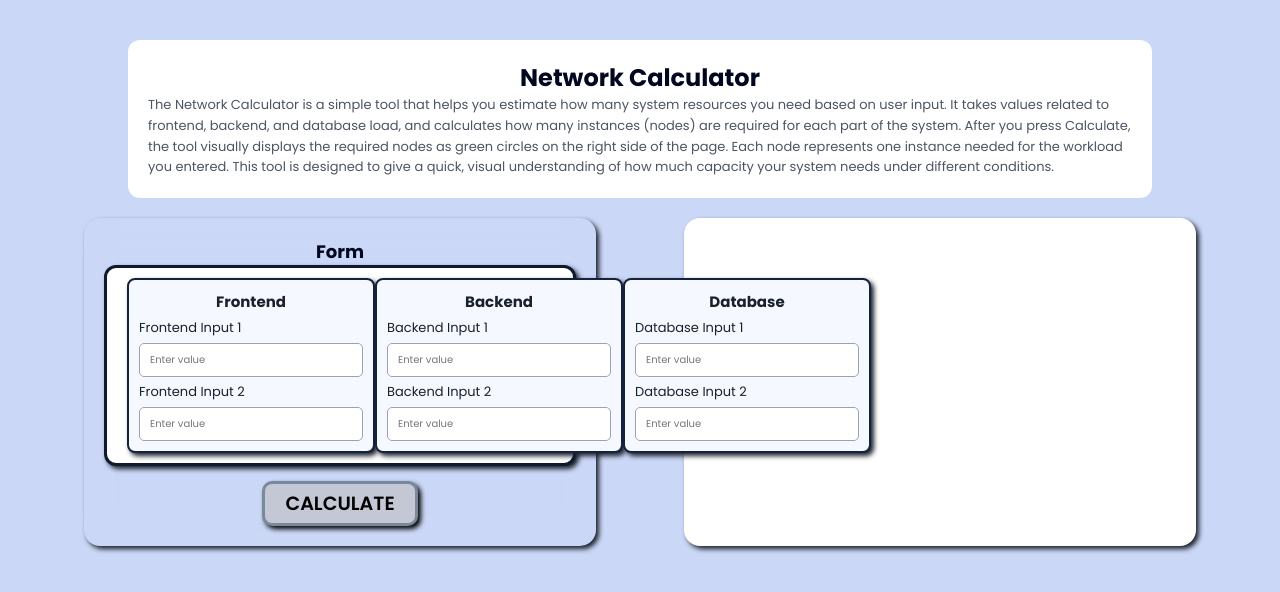
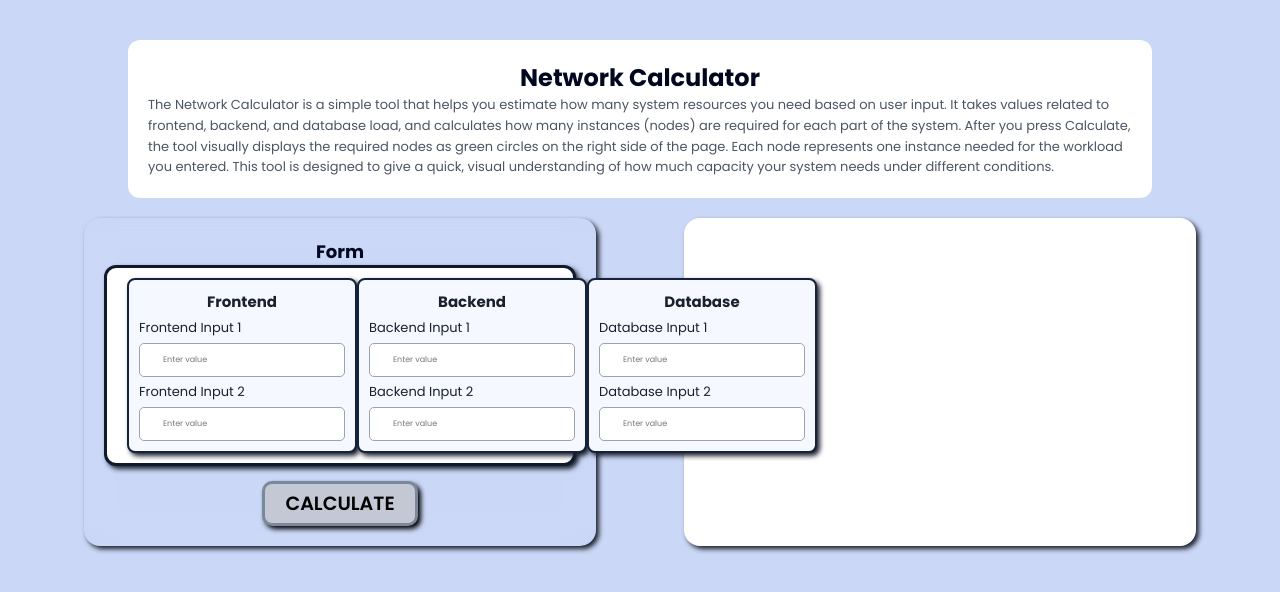
Before and after one commit to Black-Hawks-Codeworks/network-calculator, a React (Vite) app: page / in a window 1280 px wide. Shown: the top 592 px of the page. Built offline with nearby package versions, Linux system fonts and the light colour scheme.

Commit message:
added calculator-input and fixed components for page

```diff
--- /dev/null
+++ b/src/modules/home/components/calculator-input.jsx
@@ -0,0 +1,18 @@
+import styles from './calculator-input.module.css';
+
+export default function CalculatorInput({ id, label }) {
+  return (
+    <div className={styles.fieldRow}>
+      <label htmlFor={id} className={styles.fieldLabel}>
+        {label}
+      </label>
+
+      <input
+        id={id}
+        className={styles.fieldInput}
+        type="number"
+        placeholder="Enter value"
+      />
+    </div>
+  );
+}
--- /dev/null
+++ b/src/modules/home/components/calculator-input.module.css
@@ -0,0 +1,16 @@
+.fieldRow {
+  display: flex;
+  flex-direction: column;
+  gap: 5px;
+}
+
+.fieldLabel {
+  font-size: 13px;
+}
+
+.fieldInput {
+  padding: 10px 23px;
+  border-radius: 5px;
+  border: 1px solid hsl(218, 11%, 65%);
+  font-size: 8px;
+}
--- a/src/modules/home/page.jsx
+++ b/src/modules/home/page.jsx
@@ -1,3 +1,4 @@
+import CalculatorInput from './components/calculator-input';
 import styles from './page.module.css';
 
 export default function HomePage() {
@@ -8,10 +9,11 @@ export default function HomePage() {
         <h2 className={styles.title}>Network Calculator</h2>
         <p className={styles.text}>
           The Network Calculator is a simple tool that helps you estimate how many system resources you need based on
-          user input. It takes values related to frontend, backend, and database load, and calculates how many instances (nodes) are required for each part of the system. After you press
-          Calculate, the tool visually displays the required nodes as green circles on the right side of the page. Each
-          node represents one instance needed for the workload you entered. This tool is designed to give a quick,
-          visual understanding of how much capacity your system needs under different conditions.
+          user input. It takes values related to frontend, backend, and database load, and calculates how many instances
+          (nodes) are required for each part of the system. After you press Calculate, the tool visually displays the
+          required nodes as green circles on the right side of the page. Each node represents one instance needed for
+          the workload you entered. This tool is designed to give a quick, visual understanding of how much capacity
+          your system needs under different conditions.
         </p>
       </section>
 
@@ -24,44 +26,31 @@ export default function HomePage() {
             {/* FRONTEND */}
             <div className={styles.group}>
               <h3 className={styles.groupTitle}>Frontend</h3>
-
-              <label htmlFor="frontendInput1" className={styles.fieldLabel}>Frontend Input 1</label>
-              <input id="frontendInput1" className={styles.fieldInput} type='number' placeholder='Enter value' />
-
-
-              <label htmlFor="frontendInput2" className={styles.fieldLabel}>Frontend Input 2</label>
-              <input id="frontendInput2" className={styles.fieldInput} type='number' placeholder='Enter value' />
+              <CalculatorInput id='frontendInput1' label='Frontend Input 1' />
+              <CalculatorInput id='frontendInput2' label='Frontend Input 2' />
             </div>
 
             {/* BACKEND */}
             <div className={styles.group}>
               <h3 className={styles.groupTitle}>Backend</h3>
 
-              <label htmlFor="backendInput1" className={styles.fieldLabel}>Backend Input 1</label>
-              <input id="backendInput1" className={styles.fieldInput} type='number' placeholder='Enter value' />
-
-              <label htmlFor="backendInput2" className={styles.fieldLabel}>Backend Input 2</label>
-              <input id="backendInput2" className={styles.fieldInput} type='number' placeholder='Enter value' />
+              <CalculatorInput id='backendInput1' label='Backend Input 1' />
+              <CalculatorInput id='backendInput2' label='Backend Input 2' />
             </div>
 
             {/* DATABASE */}
             <div className={styles.group}>
               <h3 className={styles.groupTitle}>Database</h3>
 
-              <label htmlFor="dbInput1" className={styles.fieldLabel}>Database Input 1</label>
-              <input id="dbInput1" className={styles.fieldInput} type='number' placeholder='Enter value' />
-
-              <label htmlFor="dbInput2" className={styles.fieldLabel}>Database Input 2</label>
-              <input id="dbInput2" className={styles.fieldInput} type='number' placeholder='Enter value' />
+              <CalculatorInput id='dbInput1' label='Database Input 1' />
+              <CalculatorInput id='dbInput2' label='Database Input 2' />
             </div>
           </div>
 
           <button className={styles.calculateButton}>CALCULATE</button>
         </section>
 
-        <section className={styles.outputBox}>
-          {/*εδώ θα εμφανίζονται οι κόμβοι μετά τον υπολογισμό*/}
-        </section>
+        <section className={styles.outputBox}>{/*εδώ θα εμφανίζονται οι κόμβοι μετά τον υπολογισμό*/}</section>
       </div>
     </div>
   );
--- a/src/modules/home/page.module.css
+++ b/src/modules/home/page.module.css
@@ -93,19 +93,6 @@
   text-align: center;
 }
 
-/* Κάθε label και input */
-
-.fieldLabel {
-  font-size: 13px;
-}
-
-.fieldInput {
-  padding: 8px 10px;
-  border-radius: 5px;
-  border: 1px solid hsl(218, 11%, 65%);
-  font-size: 10px;
-}
-
 /* Κουμπί CALCULATE */
 .calculateButton {
   margin-top: 15px;
```
